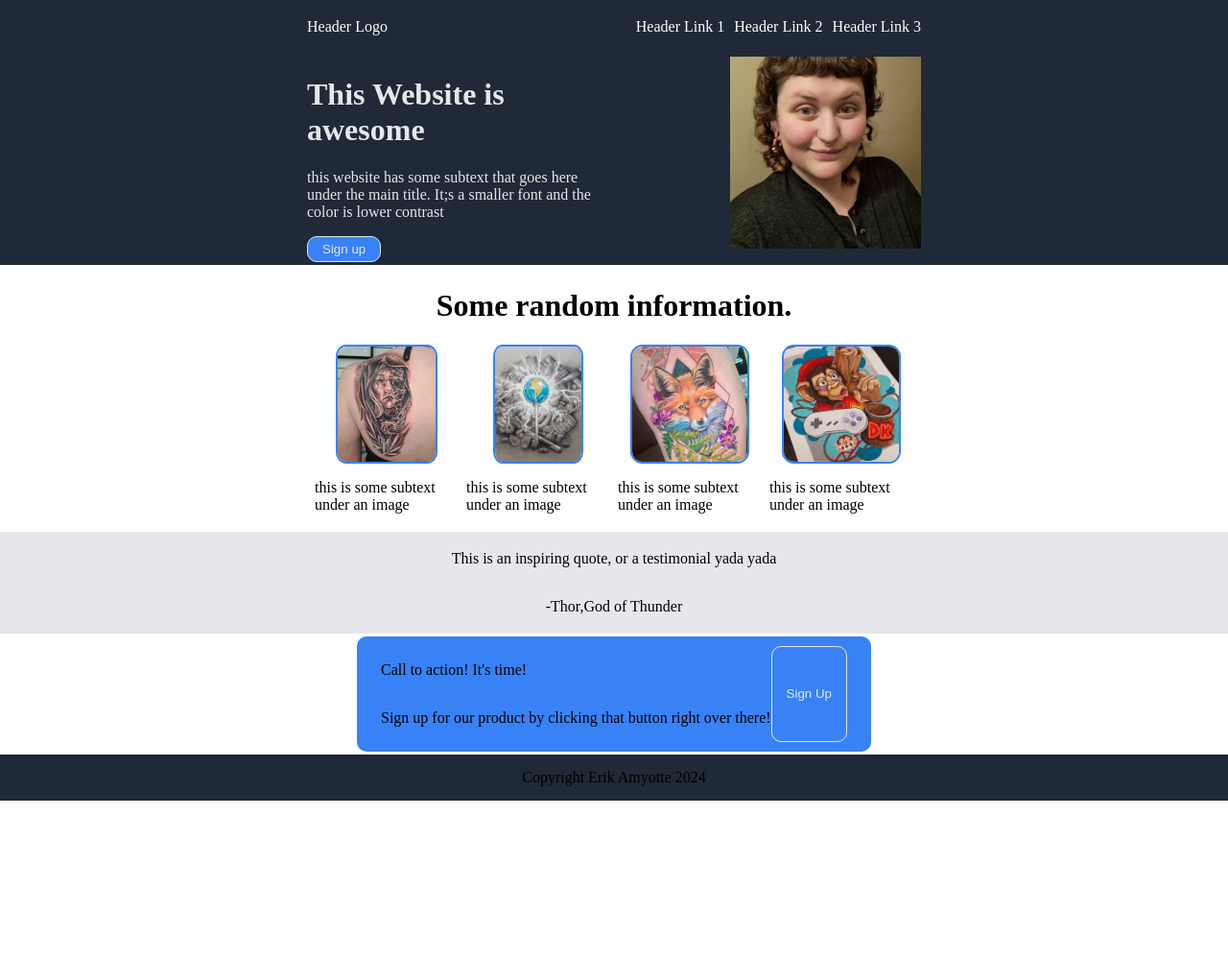
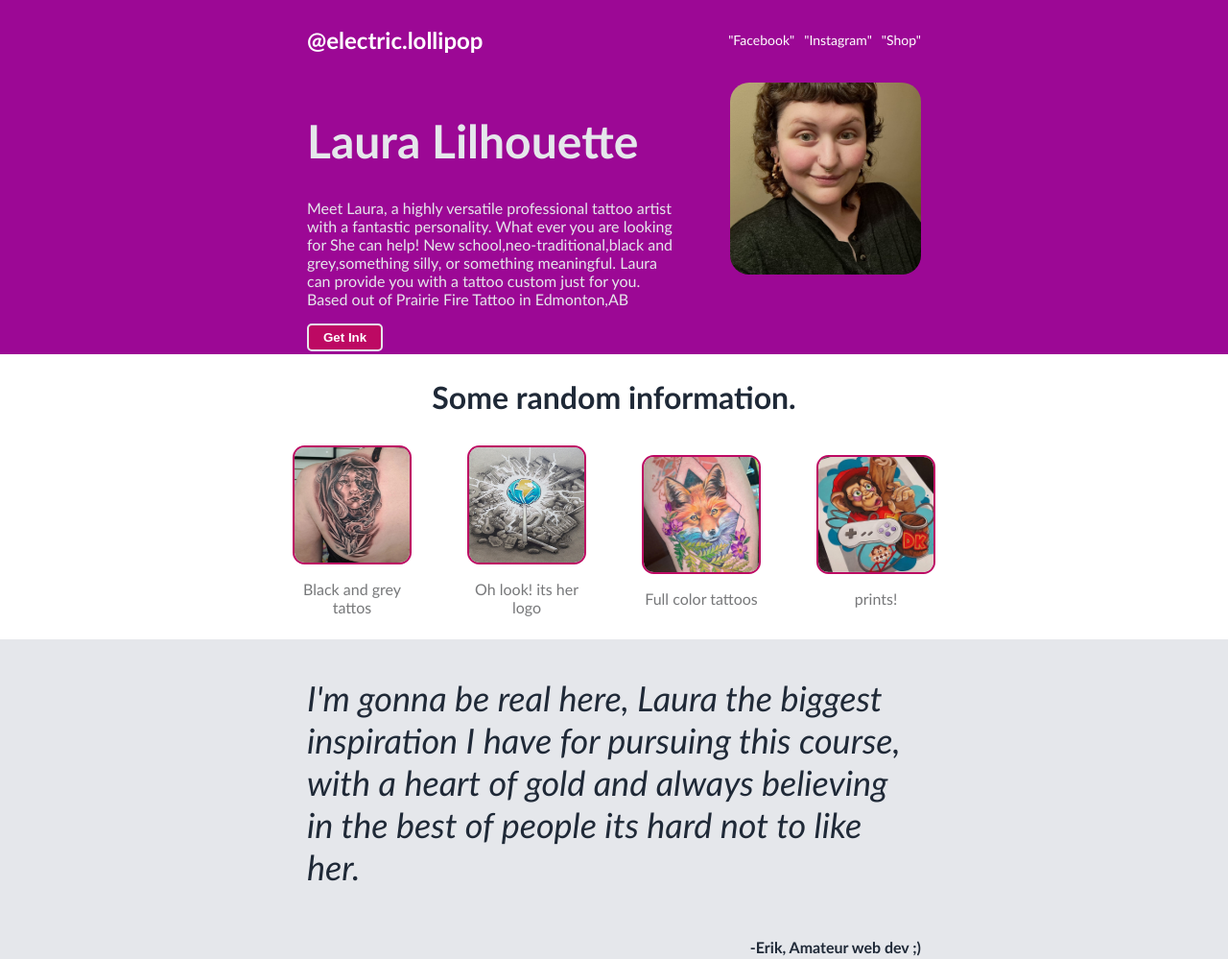
Before and after one commit to ErikAmyotte/odin-landing, a plain HTML site: page index.html in a window 1280 px wide. Shown: the top 999 px of the page at 96% size. Before the commit the page ends 834 px from the top, so only its background shows below. Drawn offline with Linux system fonts and the light colour scheme.

Commit message:
code css
finished coding page for project
this commit message is terrible.

```diff
--- a/index.html
+++ b/index.html
@@ -8,55 +8,55 @@
 </head>
 <body>
     <div class="header">
-        <p class="logo">Header Logo</p>
+        <p class="logo">@electric.lollipop</p>
         <ul>
-            <li><a href="#">Header Link 1</a></li>
-            <li><a href="#">Header Link 2</a></li>
-            <li><a href="#">Header Link 3</a></li>
+            <li><a href="https://www.facebook.com/lauraelectric.lollipop">"Facebook"</a></li>
+            <li><a href="https://www.instagram.com/electric.lollipop/">"Instagram"</a></li>
+            <li><a href="https://www.prairiefiretattoo.ca/">"Shop"</a></li>
         </ul>
     </div>
-    <div class="row1">
+    <div class="row one">
         <div class="left">
-            <h1>This Website is awesome</h1>
-            <p>this website has some subtext that goes here under the main title. It;s a smaller font and the color is lower contrast</p>
-            <button>Sign up</button>
+            <h1>Laura Lilhouette </h1>
+            <p>Meet Laura, a highly versatile professional tattoo artist with a fantastic personality. What ever you are looking for She can help! New school,neo-traditional,black and grey,something silly, or something meaningful. Laura can provide you with a tattoo custom just for you.<br> Based out of Prairie Fire Tattoo in Edmonton,AB</p>
+            <button><a href="https://maps.app.goo.gl/FE81UVv9EAT4mB9QA">Get Ink</a></button>
         </div>
         <div class="right">
             <img src="./images/laura.jpg" alt="this is a placeholder for an image">
         </div>
         </div>
-        <div class="row2">
+        <div class="row two">
             <h1>Some random information.</h1>
             <div class="thumbbox">
                 <div class="thumb">
                     <img src="./images/blackgrey.jpg" alt="black-grey tattoo">
-                    <p>this is some subtext under an image</p>
+                    <p>Black and grey tattos</p>
                 </div>
                 <div class="thumb">
                     <img src="./images/lolipop.jpg" alt="lolipop">
-                    <p>this is some subtext under an image</p>
+                    <p>Oh look! its her logo</p>
                 </div>
                 <div class="thumb">
                     <img src="./images/foxtat.jpg" alt="a colorful fox tattoo">
-                    <p>this is some subtext under an image</p>
+                    <p>Full color tattoos</p>
                 </div>
                 <div class="thumb">
                     <img src="./images/diddy.jpg" alt="diddykong print">
-                    <p>this is some subtext under an image</p>
+                    <p>prints!</p>
                 </div>
             </div>
         </div>
-        <div class="row3">
-            <p class="quote">This is an inspiring quote, or a testimonial yada yada</p>
-            <p class="signed">-Thor,God of Thunder</p>
+        <div class="row three">
+            <p class="quote">I'm gonna be real here, Laura the biggest inspiration I have for pursuing this course, with a heart of gold and always believing in the best of people its hard not to like her.</p>
+            <p class="signed">-Erik, Amateur web dev ;)</p>
         </div>
-        <div class="row4">
+        <div class="row four">
             <div class="box">
                 <div class="text">
-                <p class="box-head">Call to action! It's time!</p>
-                <p class="box-body">Sign up for our product by clicking that button right over there!</p>
+                <p class="box-head">Need more art?</p>
+                <p class="box-body">Click the button to check out her Insta</p>
                 </div>
-                <button>Sign Up</button>
+                <button><a href="https://www.instagram.com/electric.lollipop/"></a>More Art</button>
             </div>
         </div>
         <div class="footer"> Copyright Erik Amyotte 2024</div>
--- a/style.css
+++ b/style.css
@@ -1,4 +1,3 @@
-
 body {
     min-height: 100vh;
      display: flex;
@@ -6,110 +5,159 @@ body {
      box-sizing: border-box;
      flex:1;
      margin: 0;
+     font-family: 'Gill Sans', 'Gill Sans MT', Calibri, 'Trebuchet MS', sans-serif;
  }
+ button{
+    background-color: #bd0963;
+    color: #ffffff;
+    font-weight: bold;
+    border-radius: 5px;
+    padding: 5px 15px;
+    border: #E5E7EB solid 2px;
 
+ }
 .header{
     display: flex;
-    background-color: #1F2937;
+    background-color: #9c0895;
+    color: #f9faf8;
     padding: 3px 25%;
 }
-
-
 .header .logo{
     color: white;
+    font-size: 24px;
+    font-weight: bolder;
 }
 .header ul{
     list-style: none;
     display: flex;
     margin-left: auto;
     gap: 10px;
+    align-items: center;
+    font-size: 14px;
 }
 a{
     text-decoration: none;
     color: white;
 }
-.row1{
-    background-color: #1F2937;
+.row{
+    padding: 3px 25%;
+    flex:1;
+}
+.row.one{
+    background-color: #9c0895;
     color: #E5E7EB;
     display: flex;
     justify-content: space-between;
-    flex:1;
-    padding: 3px 25%;
+    flex: 1;
+    gap: 50px;
 
 }
-.left{
+.row.one h1{
+    font-size: 48px;
+    font-weight: bolder;
+}
+.row.one p{
+    font: 18px #e5e7eb;
+}
+
+.row.one.left{
     flex-basis: 300px;
+    max-width: 300px;
+    margin-right: auto;
 }
-.row1 img{
+.row.one img{
     max-width: 300px;
     max-height: 200px;
+    border-radius: 20px;
 }
-
-.row2{
+.row.two{
     display: flex;
     flex-direction: column;
     align-items: center;
     flex: 1;
-    padding: 3px 25%;
+    color: #1F2937;
 }
 .thumbbox{
     display: flex;
     justify-content: center;
     align-items: center;
     gap: 8px;
+    text-align: center;
+    color: #77787a;
 }
 .thumb{
     display: flex;
     flex-wrap: wrap;
     max-width: 150px;
     justify-content: center;
+    margin: 10px 25px 5px;
 }
 .thumb img{
     max-width: 120px;
     max-height: 120px;
-    border: solid 2px #3882f6;
+    min-width: 120px;
+    min-height: 120px;
+    border: solid 2px #bd0963;
     border-radius: 10%;
 }
-.row3{
+.row.three{
     background-color: #E5E7EB;
     display: flex;
     flex-direction: column;
-    justify-content: center;
-    align-items: center;
     flex: 1;
-    padding: 3px 25%;
 }
-.row4{
+.row.three .quote{
+    font-size: 36px;
+    font-style: italic;
+    color: #1F2937;
+}
+.row.three .signed{
+    font-weight: bold;
+    color: #1F2937;
+    align-self: flex-end;
+    flex: 1;
+}
+.row.four{
     display: flex;
     align-items: center;
     justify-content: center;
     flex: 1;
-    padding: 3px 25%;
 }
-.row4 .box{
+.row.four .box{
     display: flex;
-    background-color: #3882f6;
+    flex: 1;
+    background-color: #bd0963;
     padding: 10px 25px;
     border-radius: 10px;
-    justify-content: space-between;
+    max-width: 750px;
+    justify-content: space-around;
+
 }
-.row4 .box .text{
+.box .text{
     display: flex;
     flex-direction: column;
+    color: #E5E7EB;
+    padding: 25px;
+}
+.text .box-head{
+    font-weight: bold;
+    font-size: 20px;
+    margin: 5px auto 0 0;
+}
+.text .box-body{
+    margin: 0;
+}
+.box button{
+    width: fit-content;
+    height: fit-content;
+    align-self: center;
 }
 .footer{
-    background-color: #1F2937;
+    background-color: #9c0895;
+    color: #E5E7EB;
     margin-top: auto;
     display: flex;
-    padding: 15px;
+    padding: 22px;
     justify-content: center;
     align-items: center;
 }
-button{
-    background-color: #3882f6;
-    color: #E5E7EB;
-    border-radius: 10px;
-    padding: 5px 15px;
-    border: #E5E7EB solid 1px;
-
-}
```
Lines whose indentation alone changed are shown as unchanged.
